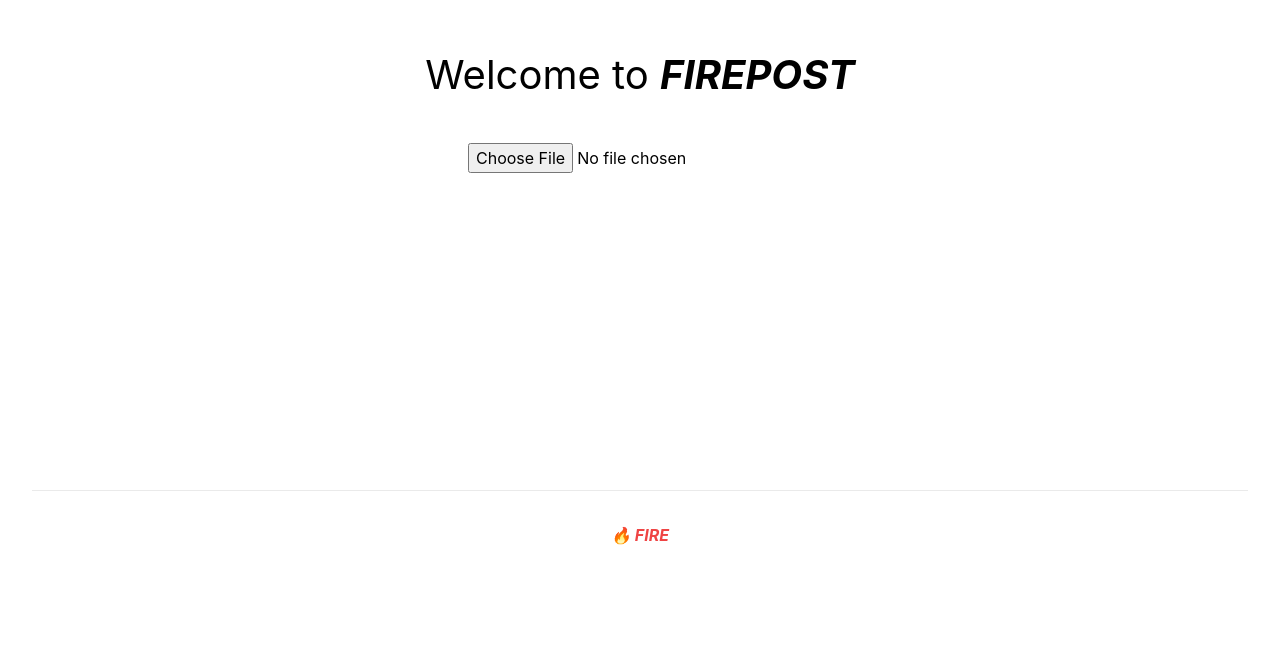
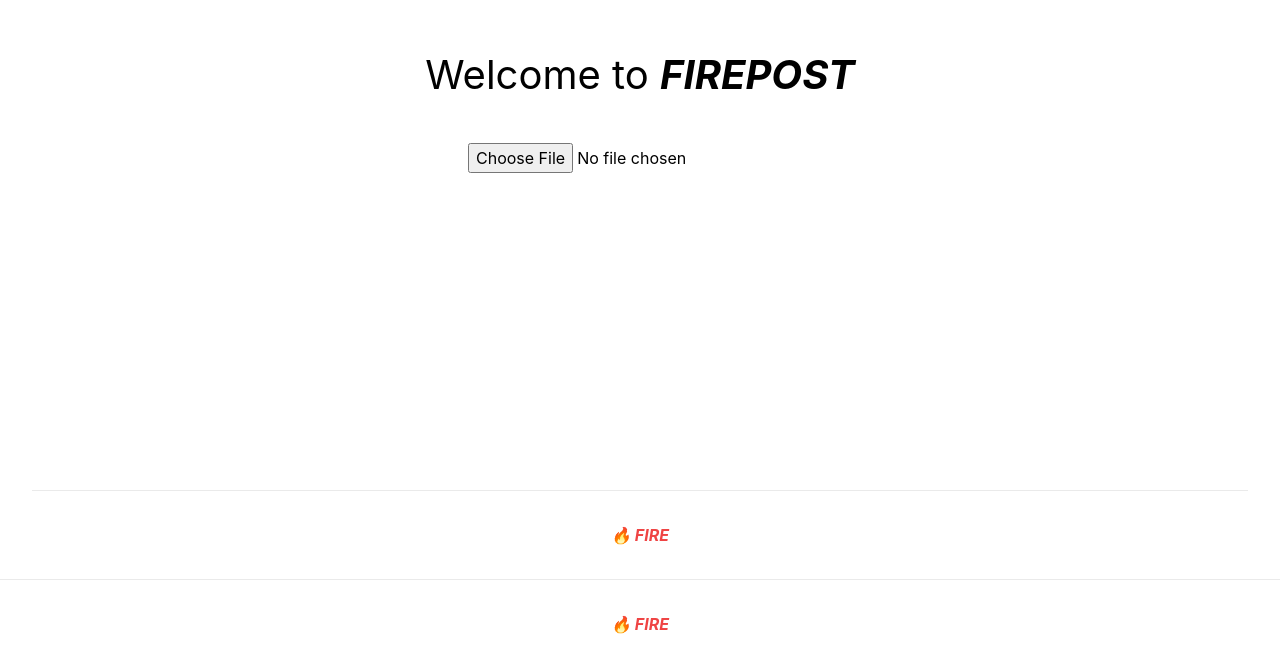
Before and after one commit to chen-yanlong/FirePost, a Next.js app in the folder packages/frontend/: page / in a window 1280 px wide. Shown: the part 390-1058 px from the top of the page. Before the commit the page ends 969 px from the top, so only its background shows below. Built offline with nearby package versions, Linux system fonts and the light colour scheme; no server answers; what wagmi would draw is missing.

Commit message:
move Footer to app to display it in every page

```diff
--- a/packages/frontend/pages/_app.tsx
+++ b/packages/frontend/pages/_app.tsx
@@ -3,6 +3,7 @@ import '@rainbow-me/rainbowkit/styles.css';
 import type { AppProps } from 'next/app';
 
 import { Header } from '../components/Header';
+import { Footer } from '../components/Footer';
 import { QueryClient, QueryClientProvider } from '@tanstack/react-query';
 import { WagmiProvider } from 'wagmi';
 import {
@@ -40,6 +41,7 @@ function MyApp({ Component, pageProps }: AppProps) {
         <RainbowKitProvider>
           <Header/>
           <Component {...pageProps} />
+          <Footer />
         </RainbowKitProvider>
       </QueryClientProvider>
     </WagmiProvider>
```
